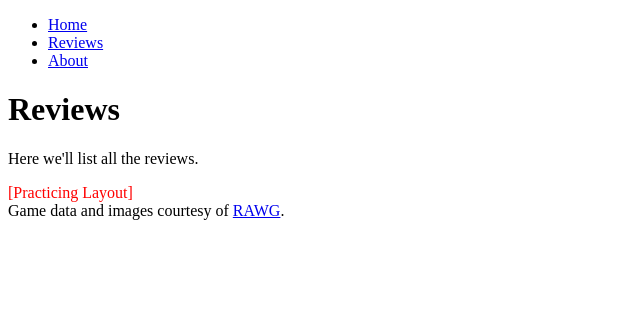
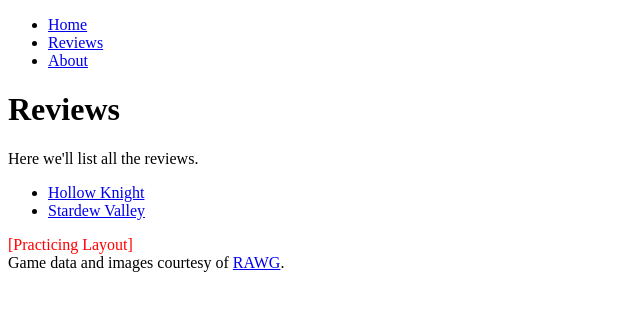
Before and after one commit to thenameisajay/Indie-Game-Review, a Next.js app: page /reviews in a window 1280 px wide. Shown: the top 310 px of the page, without its empty margins (0-640 px from the left). Built offline with nearby package versions, Linux system fonts and the light colour scheme.

Commit message:
practising the use of link component.

```diff
--- a/app/page.jsx
+++ b/app/page.jsx
@@ -1,3 +1,4 @@
+
 
 // Next js uses file system routing. So, we can create a folder in app folder and add a page.jsx file in it.
 export default function HomePage() {
@@ -5,6 +6,7 @@ export default function HomePage() {
         <div>
            <h1>Indie Gamer</h1>
            <p>Only the best indie games, reviewed for you.</p>
+
         </div>
     )   ;
 };
--- a/app/reviews/page.jsx
+++ b/app/reviews/page.jsx
@@ -1,11 +1,24 @@
 // This is the review page. It will list all the reviews.
 // To create a new page , create a folder in app folder and add a page.jsx file in it. (next js way).
-
+import Link from "next/link"; // Link is a component that allows us to link to other pages in our app.
 export default function ReviewsPage() {
     return (
         <div>
            <h1>Reviews</h1>
            <p>Here we'll list all the reviews.</p>
+           <ul>
+            <li>
+                <Link href="/reviews/hollow-knight">
+                    Hollow Knight
+                </Link>
+            </li>
+
+            <li>
+            <Link href="/reviews/stardew-valley">
+                   Stardew Valley
+                </Link>
+            </li>
+           </ul>
         </div>
     )   ;
 };
```
Also changed, not shown: app/reviews/hollow-knight/page.jsx (added, +10 -0 lines).
